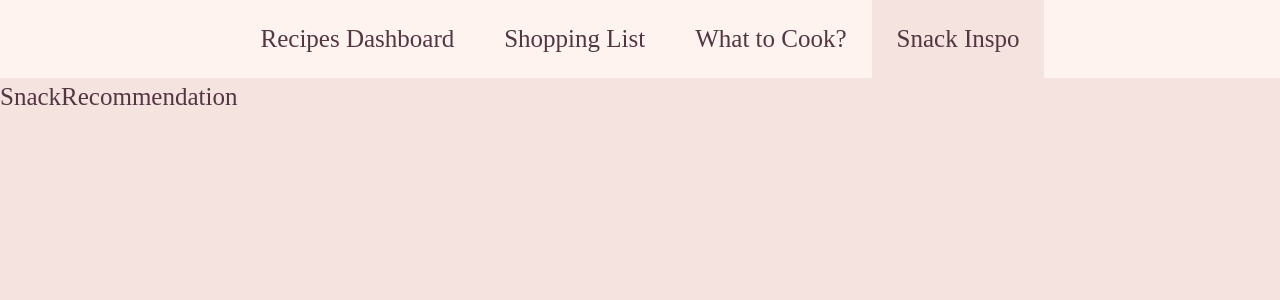
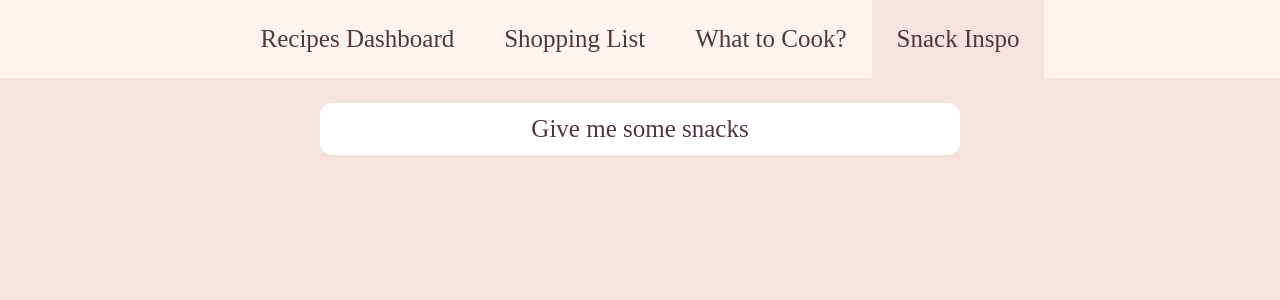
Before and after one commit to emilypondaven/Recipe-Ingredients-Webapp, a React (Vite) app: page /snack-recommendations in a window 1280 px wide. Shown: the top 300 px of the page. Built offline with nearby package versions, Linux system fonts and the light colour scheme; a web font is replaced by a local one.

Commit message:
fixed snack recommendation (look and functionality)

```diff
--- a/src/index.css
+++ b/src/index.css
@@ -341,3 +341,31 @@ option {
 .like-button:focus {
   outline: none;
 }
+
+.snackGenerator button {
+  display: flex;
+  justify-content: center;
+  align-items: center;
+  width: 50%;
+  border-radius: 0.5em;
+  margin: 1em auto;
+  padding: 0.3em 1.5em;
+  border: none;
+  outline: none;
+  background-color: var(--white);
+}
+
+.snackGenerator button:hover {
+  background-color: var(--pink);
+}
+
+.snackGenerator span {
+  display: flex;
+  flex-wrap: wrap;
+  justify-content: center;
+  border-radius: 0.5em;
+  margin: 1em 6em;
+  padding: 2em 1em;
+  font-size: clamp(19px, 2.5vw, 25px);
+  background-color: var(--ingredient-item-color);
+}
--- a/src/pages/SnackRecommendation.jsx
+++ b/src/pages/SnackRecommendation.jsx
@@ -1,11 +1,66 @@
-import React from 'react'
+import React, { useState } from 'react'
 import NavBar from "../components/NavBar"
 
 export default function SnackRecommendation() {
+    const [ refresh, setRefresh ] = useState(false)
+    const [ snackList, setSnackList] = useState([])
+
+    const snacks = [
+        { item: "Protein bar", healthy: false },
+        { item: "Store-bought popcorn", healthy: false },
+        { item: "Seaweed chips", healthy: false },
+        { item: "Pringles chips", healthy: false },
+        { item: "Pretzels", healthy: false },
+        { item: "Chocolate sweets", healthy: false },
+        { item: "Crackers", healthy: false },
+        { item: "Chocolate-chip Cookies", healthy: false },
+        { item: "Oatmeal cookies", healthy: false },
+        { item: "Brownies", healthy: false },
+        { item: "Oreos", healthy: false },
+        { item: "Reeses", healthy: false },
+        { item: "Donuts", healthy: false },
+        { item: "Digestives", healthy: false },
+        { item: "Apple slices with peanut butter", healthy: true },
+        { item: "Mixed nuts", healthy: true },
+        { item: "Carrot sticks with hummus", healthy: true },
+        { item: "Kale chips", healthy: true },
+        { item: "Berries", healthy: true },
+        { item: "Rice cake", healthy: true },
+        { item: "Avocado toast", healthy: true },
+        { item: "Dark chocolate", healthy: true },
+        { item: "Grapes", healthy: true },
+        { item: "Mango", healthy: true },
+        { item: "Apple", healthy: true },
+        { item: "Banana", healthy: true },
+        { item: "Chia pudding", healthy: true },
+        { item: "Air-popped popcorn", healthy: true },
+    ]
+
+    function generateSnackList() {
+        let newSnackList = []
+        for (let i=0; i < 3; i++) {
+            newSnackList.push(snacks[(Math.floor(Math.random() * snacks.length))])
+        }
+
+        setSnackList(newSnackList)
+    }
+
+    function handleClick() {
+        setRefresh(true)
+        generateSnackList()
+    }
+
   return (
     <div>
         <NavBar format="topnav" />
-        <p>SnackRecommendation</p>
+        <div className="snackGenerator">
+            <button onClick={handleClick}>{refresh ? "Refresh" : "Give me some snacks"}</button>
+            <div className="snackList">
+                {snackList.map((snack, index) => (
+                    <span key={index}>{snack.item}</span>
+                ))}
+            </div>
+        </div>
     </div>
   )
 }
```
